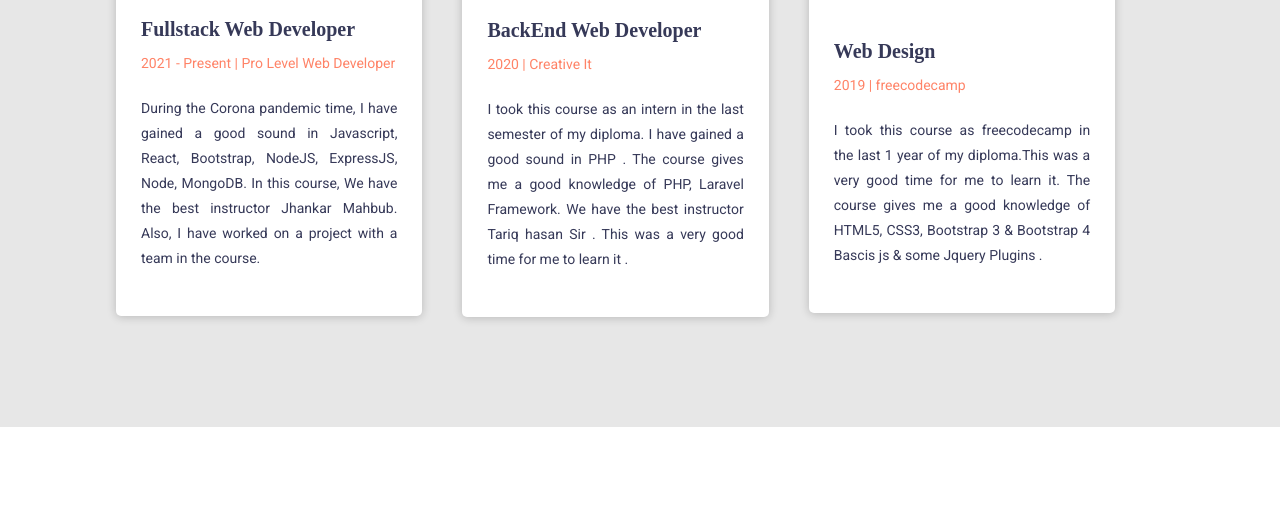
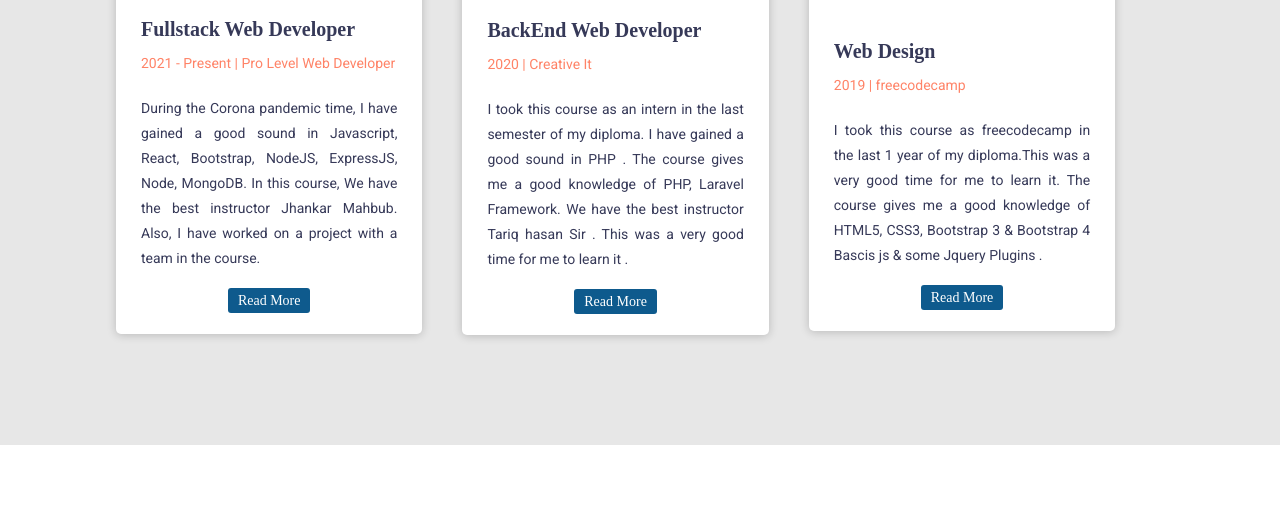
Before and after one commit to abdurrahman200/me, a plain HTML site: page index.html in a window 1280 px wide. Shown: the part 2087-2592 px from the top of the page. Drawn offline with Linux system fonts and the light colour scheme.

Commit message:
Read More Button Added

```diff
--- a/css/style.css
+++ b/css/style.css
@@ -118,6 +118,17 @@ ul a:hover{
     font-size: 16px;
     text-decoration: none;
 }
+.btn {
+    width: 180px;
+    padding: 5px 10px;
+    border: none;
+    border-radius: 3px;
+    outline: none;
+    background-color: #0e5a8d;
+    color: #fff;
+    font-size: 14px;
+    text-decoration: none;
+}
 /* image */
 .thumbnail{
     margin-bottom: 30px;
@@ -161,6 +172,7 @@ section.project span{
     color: #FF8367;
     font-weight: 300;
 }
+
 /* Expriaence */
 section.Exprience {
     padding: 100px 0px;
--- a/index.html
+++ b/index.html
@@ -71,6 +71,7 @@
                   <div class="boxText">
                      <h3>Dhashboard</h3>
                      <p>Lorem ipsum dolor sit amet consectetur adipisicing elit. Quisquam, autem.</p>
+
                   </div>
                </div>
             </div>
@@ -82,6 +83,7 @@
                   <div class="boxText">
                      <h3>Creative Agency</h3>
                      <p>Lorem ipsum dolor sit amet consectetur adipisicing elit. Quisquam, autem.</p>
+
                   </div>
                </div>
             </div>
@@ -93,6 +95,7 @@
                   <div class="boxText">
                      <h3>Power-x-gym (gym website)</h3>
                      <p>Lorem ipsum dolor sit amet consectetur adipisicing elit. Quisquam, autem.</p>
+
                   </div>
                </div>
             </div>
@@ -113,6 +116,7 @@
                      <h3>Fullstack Web Developer</h3>
                      <p class="Level" >2021 - Present | Pro Level Web Developer</p>
                      <p>During the Corona pandemic time, I have gained a good sound in Javascript, React, Bootstrap, NodeJS, ExpressJS, Node, MongoDB. In this course, We have the best instructor Jhankar Mahbub. Also, I have worked on a project with a team in the course.</p>
+                     <a href="#" class="btn">Read More</a>
                   </div>
                </div>
             </div>
@@ -126,6 +130,7 @@
                      <p class="Level" >2020 | Creative It</p>
                      <p>I took this course as an intern in the last semester of my diploma.
                      I have gained a good sound in PHP . The course gives me a good knowledge of PHP, Laravel Framework. We have the best instructor Tariq hasan Sir . This was a very good time for me to learn it .</p>
+                     <a href="#" class="btn">Read More</a>
                   </div>
                </div>
             </div>
@@ -138,6 +143,7 @@
                      <h3>Web Design</h3>
                      <p class="Level" >2019 | freecodecamp </p>
                      <p>I took this course as freecodecamp in the last 1 year of my diploma.This was a very good time for me to learn it. The course gives me a good knowledge of HTML5, CSS3, Bootstrap 3 & Bootstrap 4 Bascis js & some Jquery Plugins .</p>
+                     <a href="#" class="btn">Read More</a>
                   </div>
                </div>
             </div>
```
